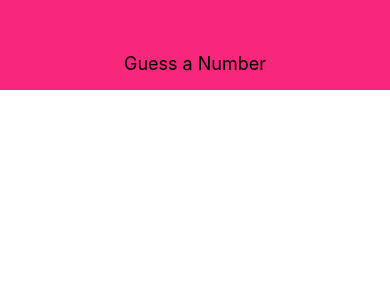
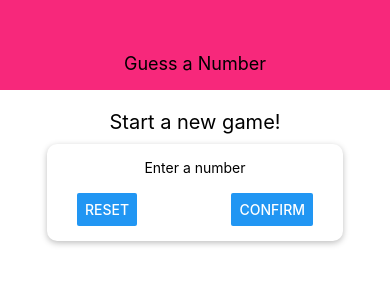
Before and after one commit to MadNeat-O/number-game, a React Native app: screen / in a window 390 px wide. Shown: the top 300 px of the page. Built offline with nearby package versions, Linux system fonts and the light colour scheme.

Commit message:
added start screen with card styling

```diff
--- a/App.js
+++ b/App.js
@@ -1,12 +1,15 @@
 import { StatusBar } from 'expo-status-bar';
 import React from 'react';
 import { StyleSheet, View } from 'react-native';
-import Header from './components/Header'
+
+import Header from './components/Header';
+import StartGameScreen from './screens/StartGameScreen'
 
 export default function App() {
   return (
     <View style={styles.screen}>
       <Header title="Guess a Number" />
+      <StartGameScreen />
       <StatusBar style="auto" />
     </View>
   );
--- /dev/null
+++ b/screens/StartGameScreen.js
@@ -0,0 +1,55 @@
+import React from 'react';
+import { View, StyleSheet, Text, TextInput, Button } from 'react-native';
+import { render } from 'react-dom';
+
+const StartGameScreen = props => {
+    return (
+        <View style={styles.screen}>
+            <Text style={styles.title}>Start a new game!</Text>
+            <View style={styles.inputContainer}>
+                <Text>Enter a number</Text>
+                <TextInput />
+                <View style={styles.buttonContainer}>
+                    <Button title="Reset" onPress={() => {}} />
+                    <Button title="Confirm" onPress={() => {}} />
+                </View>
+            </View>
+        </View>
+    )
+};
+
+const styles = StyleSheet.create({
+    screen: {
+        flex: 1,
+        padding: 10,
+        alignItems: 'center'
+    },
+    title: {
+        fontSize: 20,
+        marginVertical: 10
+    },
+    inputContainer: {
+        width: 300,
+        maxWidth: '80%',
+        alignItems: 'center',
+        shadowColor: 'black',
+        shadowRadius: 6,
+        shadowOffset: {
+            width: 0,
+            height: 2
+        },
+        shadowOpacity: 0.26,
+        backgroundColor: 'white',
+        elevation: 5,
+        padding: 15,
+        borderRadius: 10
+    },
+    buttonContainer: {
+        flexDirection: 'row',
+        width: '100%',
+        justifyContent:  'space-between',
+        paddingHorizontal: 15
+    }
+});
+
+export default StartGameScreen;
```
